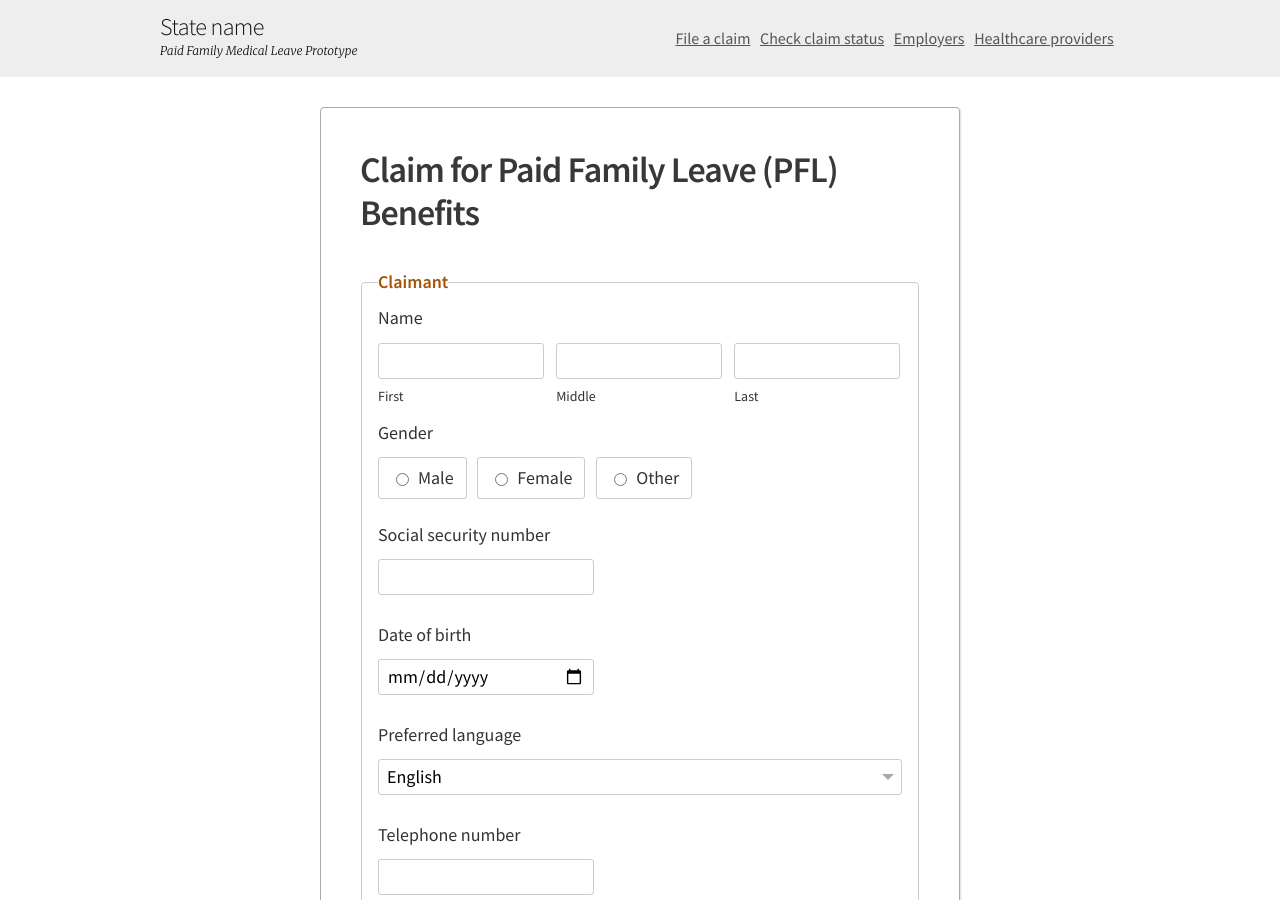
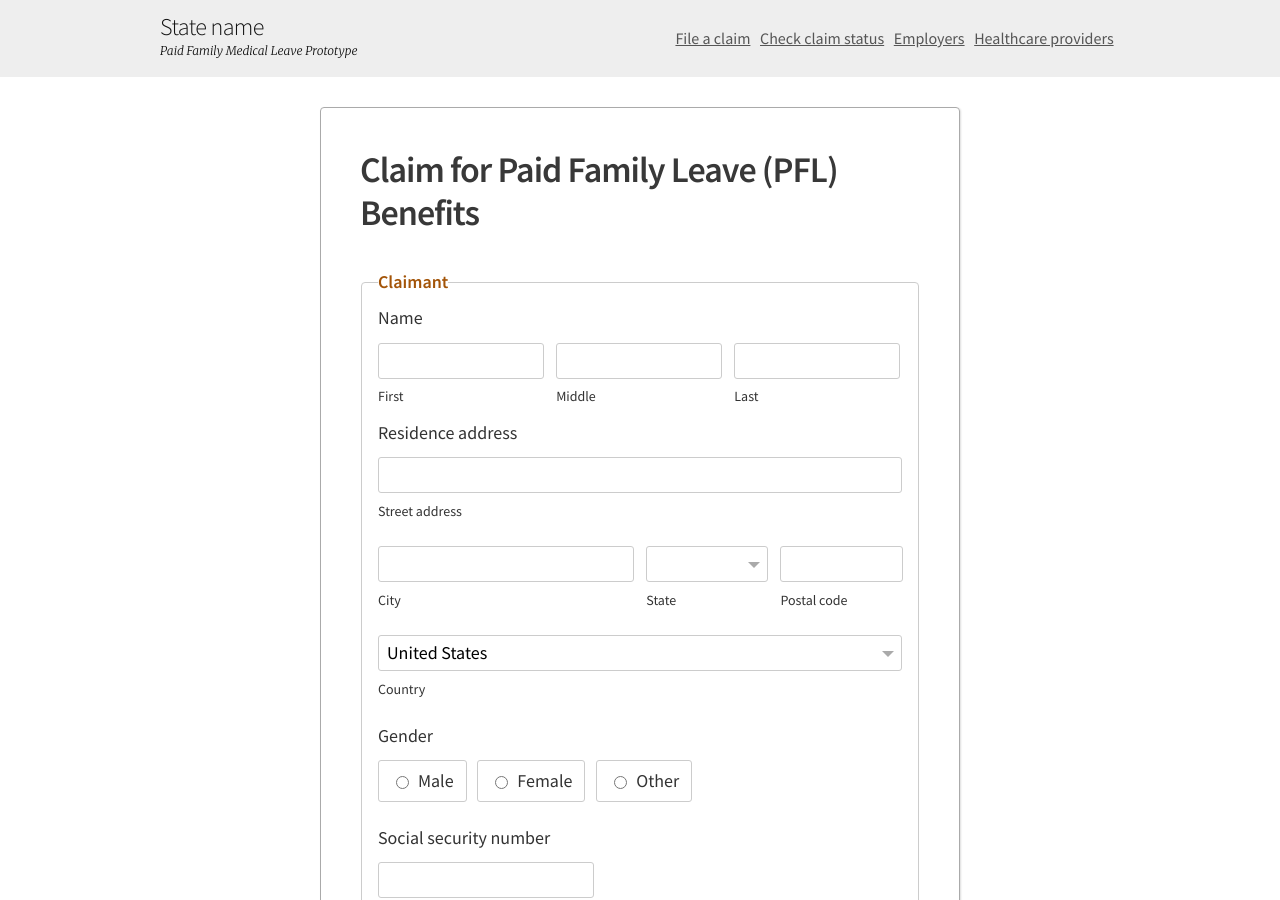
Before and after one commit to 18F/Paid-Leave-Prototype, a Jekyll site: the page built from _pages/claims/new.html, in a window 1280 px wide and 900 px high. Built offline with Jekyll 4.4.1, drawn with Linux system fonts in a browser that asks for light colours; nearby versions of some CDN libraries; library files that are not in the unit come from our copies.

Commit message:
Add address fields for the claimant

```diff
--- a/_pages/claims/new.html
+++ b/_pages/claims/new.html
@@ -31,6 +31,99 @@
                 <span class="label-text">Last</span>
                 <input type="text" name="">
               </label>
+            </div>
+          </fieldset>
+          <fieldset class="fieldset fieldset-mailing-address">
+            <legend>Residence address</legend>
+            <div class="field field-street">
+              <label>
+                <span class="label-text">Street address</span>
+                <input type="text" name="claimant_address_street">
+              </label>
+            </div>
+            <div class="field field-city-state-zip">
+              <div class="field field-city">
+                <label>
+                  <span class="label-text">City</span>
+                  <input type="text" name="claimant_address_city">
+                </label>
+              </div>
+              <div class="field field-state field-select">
+                <label for="parties-requesting-agency-mailing-address-state">
+                  <span class="label-text">State</span>
+                  <span class="label-select">
+                  <select type="text" name="claimant_address_state">
+                    <option></option>
+                    <option value="AL">Alabama</option>
+                    <option value="AK">Alaska</option>
+                    <option value="AZ">Arizona</option>
+                    <option value="AR">Arkansas</option>
+                    <option value="CA">California</option>
+                    <option value="CO">Colorado</option>
+                    <option value="CT">Connecticut</option>
+                    <option value="DE">Delaware</option>
+                    <option value="DC">District of Columbia</option>
+                    <option value="FL">Florida</option>
+                    <option value="GA">Georgia</option>
+                    <option value="HI">Hawaii</option>
+                    <option value="ID">Idaho</option>
+                    <option value="IL">Illinois</option>
+                    <option value="IN">Indiana</option>
+                    <option value="IA">Iowa</option>
+                    <option value="KS">Kansas</option>
+                    <option value="KY">Kentucky</option>
+                    <option value="LA">Louisiana</option>
+                    <option value="ME">Maine</option>
+                    <option value="MD">Maryland</option>
+                    <option value="MA">Massachusetts</option>
+                    <option value="MI">Michigan</option>
+                    <option value="MN">Minnesota</option>
+                    <option value="MS">Mississippi</option>
+                    <option value="MO">Missouri</option>
+                    <option value="MT">Montana</option>
+                    <option value="NE">Nebraska</option>
+                    <option value="NV">Nevada</option>
+                    <option value="NH">New Hampshire</option>
+                    <option value="NJ">New Jersey</option>
+                    <option value="NM">New Mexico</option>
+                    <option value="NY">New York</option>
+                    <option value="NC">North Carolina</option>
+                    <option value="ND">North Dakota</option>
+                    <option value="OH">Ohio</option>
+                    <option value="OK">Oklahoma</option>
+                    <option value="OR">Oregon</option>
+                    <option value="PA">Pennsylvania</option>
+                    <option value="RI">Rhode Island</option>
+                    <option value="SC">South Carolina</option>
+                    <option value="SD">South Dakota</option>
+                    <option value="TN">Tennessee</option>
+                    <option value="TX">Texas</option>
+                    <option value="UT">Utah</option>
+                    <option value="VT">Vermont</option>
+                    <option value="VA">Virginia</option>
+                    <option value="WA">Washington</option>
+                    <option value="WV">West Virginia</option>
+                    <option value="WI">Wisconsin</option>
+                    <option value="WY">Wyoming</option>
+                  </select>
+                  </span>
+                </label>
+              </div>
+              <div class="field field-zip">
+                <label>
+                  <span class="label-text">Postal code</span>
+                  <input type="text" name="claimant_address_zip">
+                </label>
+              </div>
+            </div>
+            <div class="field field-select field-country">
+                <label>
+                  <span class="label-text">Country</span>
+                  <select name="claimant_address_country">
+                    <option>United States</option>
+                    <option>Others</option>
+                  </select>
+                </label>
             </div>
           </fieldset>
           <fieldset class="fieldset fieldset-radio fieldset-gender">
```
